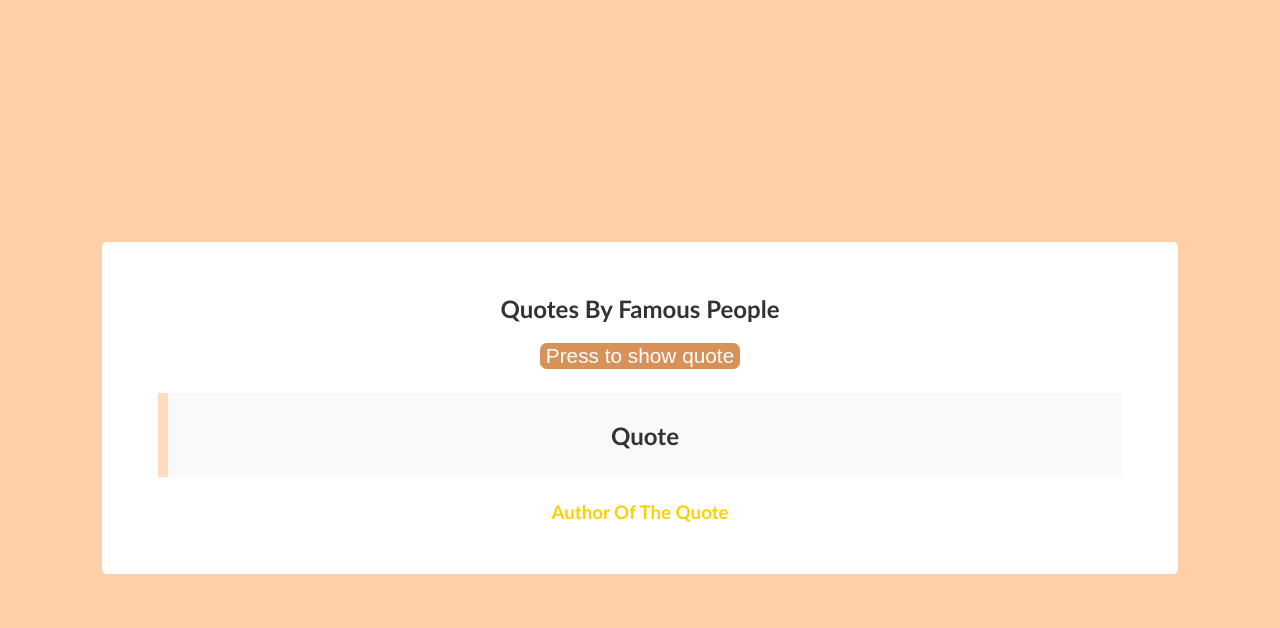
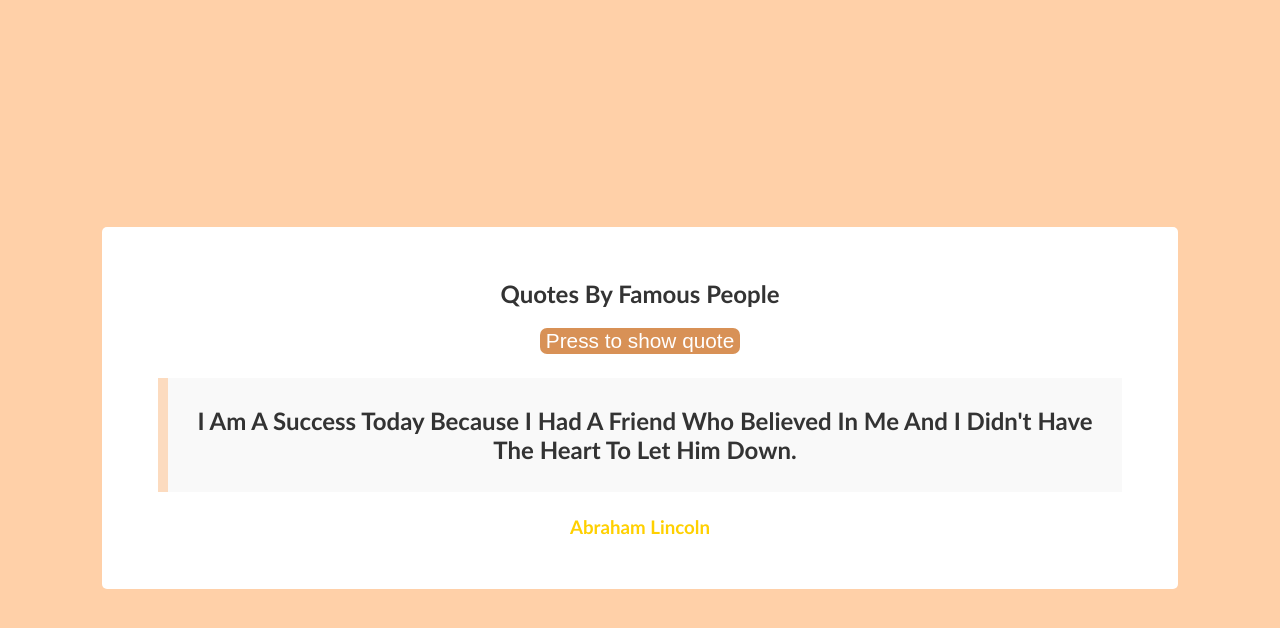
Before and after one commit to michellewong27/quote-generator, a plain HTML site: page index.html in a window 1280 px wide. Both pictures are taken after a click on the button "Press to show quote". Drawn offline with Linux system fonts and the light colour scheme.

Commit message:
Generates random quotes on click

```diff
--- a/index.html
+++ b/index.html
@@ -12,7 +12,7 @@
             <h2>Quotes by famous people</h2>
             <button type="button" id='quoteBtn'>Press to show quote</button>
             <blockquote>
-                <h2 id="quote">Quote</h2>
+             <h2 id="quote">quote</h2>
             </blockquote>
                 <h3 id="quoteAuthor">Author of the quote</h3>
         </div>
--- a/script.js
+++ b/script.js
@@ -20,3 +20,18 @@ const quotes = [
         quote: 'If you want to be happy, be.'
     }
 ]
+
+// targeting ID so use #
+const quoteBtn = document.querySelector('#quoteBtn');
+const quoteAuthor = document.querySelector('#quoteAuthor');
+const quote = document.querySelector('#quote');
+
+quoteBtn.addEventListener('click', displayQuote);
+
+function displayQuote (){
+    //number wont ever exceed length of array
+        //generating random numb to grab that index from array
+    let number = Math.floor(Math.random()*quotes.length);
+    quoteAuthor.innerHTML= quotes[number].name;
+    quote.innerHTML = quotes[number].quote;
+}
```
